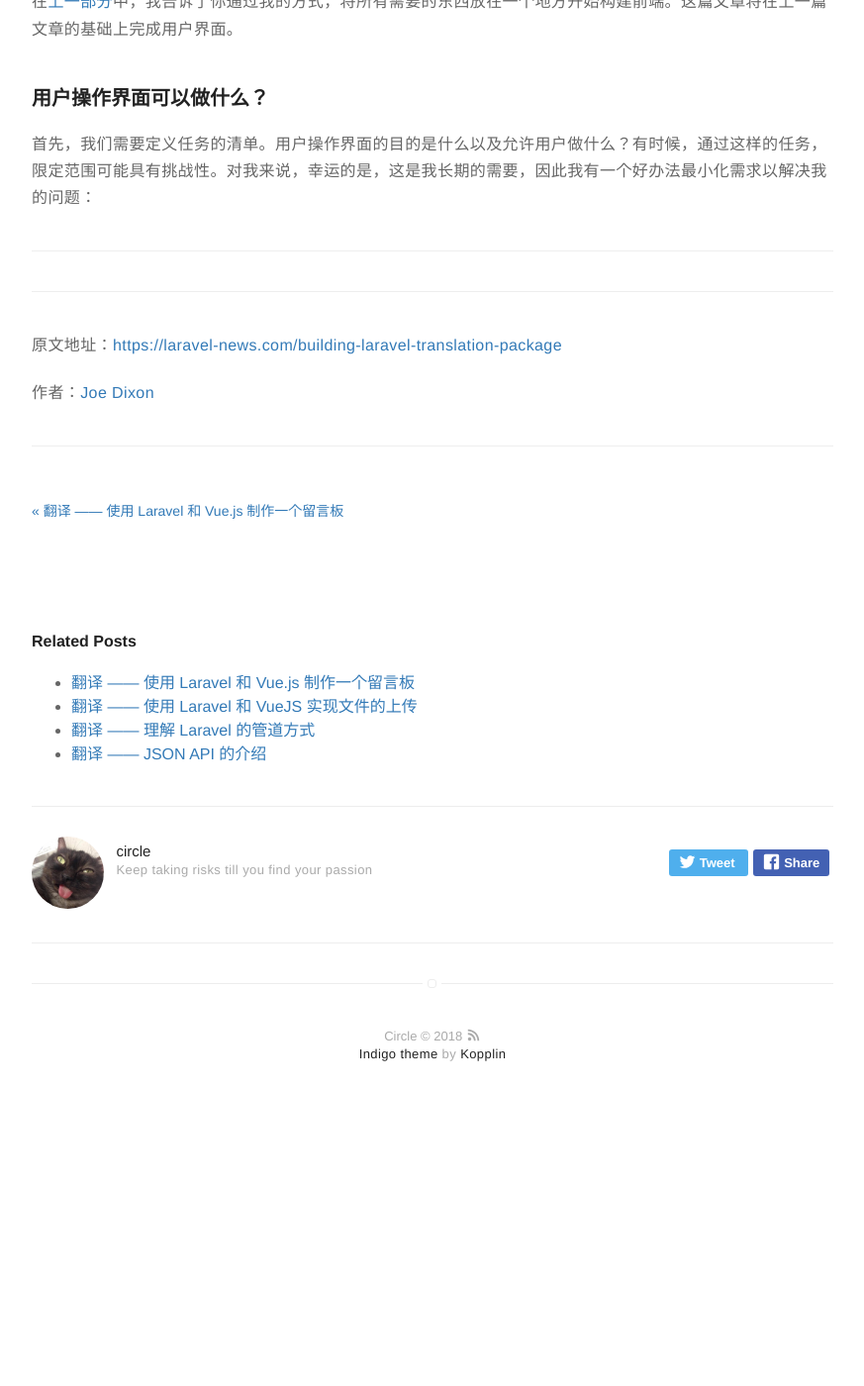
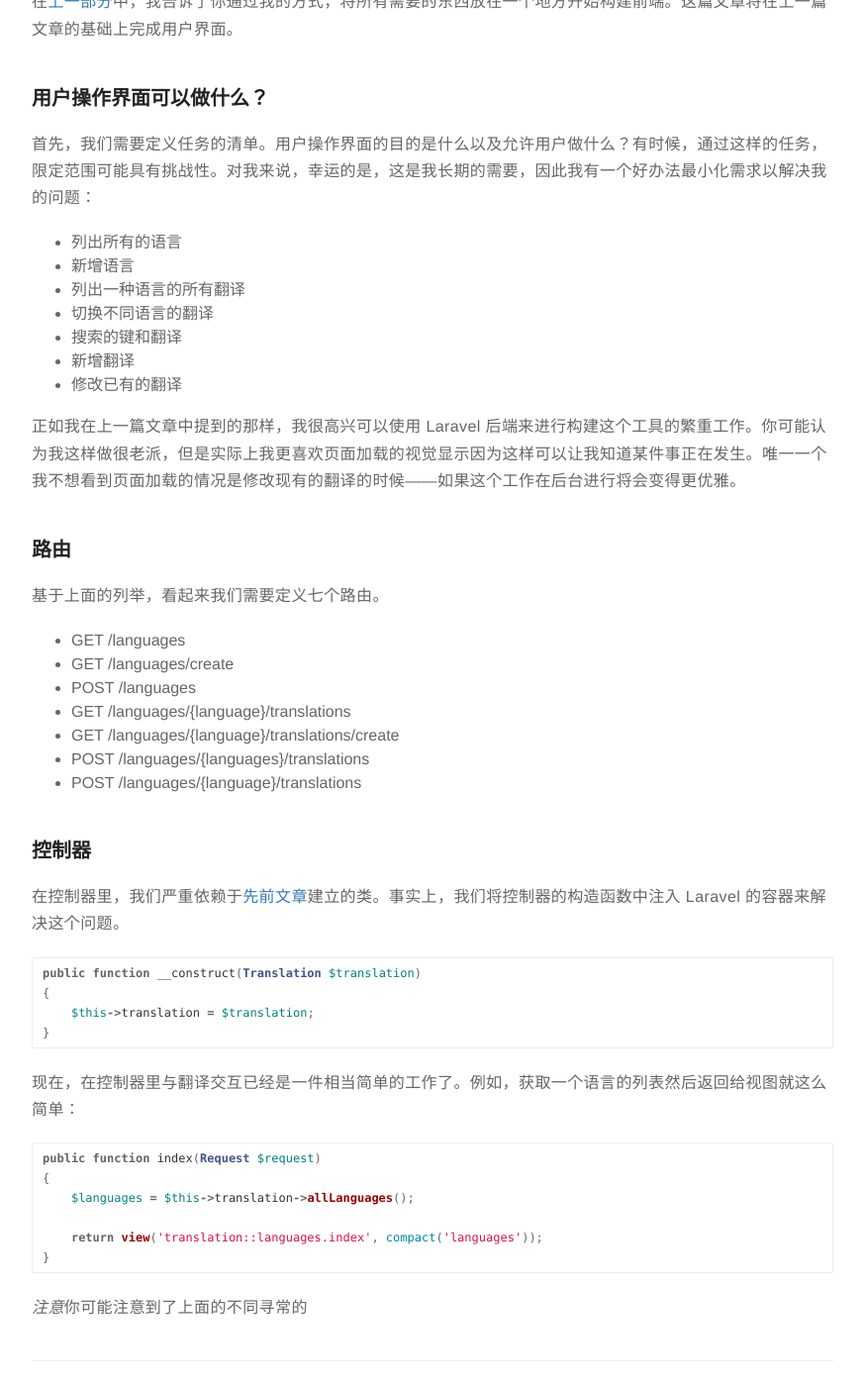
Before and after one commit to rust17/blog, a Jekyll site: the page built from _posts/2018-12-05-translation-building-a-laravel-translation-package.markdown, in a window 1280 px wide and 1400 px high, scrolled down 12250 px. Shown: the whole window at 99% size, without its empty margins (203-1076 px from the left). Built offline with Jekyll 4.4.1, drawn with Linux system fonts in a browser that asks for light colours; comment, search, counter and statistics services are not loaded; before the commit the page ends 13386 px from its top, so only the background shows below that.

Commit message:
update translation-building-a-laravel-translation-package

````diff
--- a/_posts/2018-12-05-translation-building-a-laravel-translation-package.markdown
+++ b/_posts/2018-12-05-translation-building-a-laravel-translation-package.markdown
@@ -486,6 +486,52 @@ $this->publishes([
 
 首先，我们需要定义任务的清单。用户操作界面的目的是什么以及允许用户做什么？有时候，通过这样的任务，限定范围可能具有挑战性。对我来说，幸运的是，这是我长期的需要，因此我有一个好办法最小化需求以解决我的问题：
 
+* 列出所有的语言
+* 新增语言
+* 列出一种语言的所有翻译
+* 切换不同语言的翻译
+* 搜索的键和翻译
+* 新增翻译
+* 修改已有的翻译
+
+正如我在上一篇文章中提到的那样，我很高兴可以使用 Laravel 后端来进行构建这个工具的繁重工作。你可能认为我这样做很老派，但是实际上我更喜欢页面加载的视觉显示因为这样可以让我知道某件事正在发生。唯一一个我不想看到页面加载的情况是修改现有的翻译的时候——如果这个工作在后台进行将会变得更优雅。
+
+### 路由
+
+基于上面的列举，看起来我们需要定义七个路由。
+
+* GET /languages
+* GET /languages/create
+* POST /languages
+* GET /languages/{language}/translations
+* GET /languages/{language}/translations/create
+* POST /languages/{languages}/translations
+* POST /languages/{language}/translations
+
+### 控制器
+
+在控制器里，我们严重依赖于[先前文章](https://laravel-news.com/wrangling-translations)建立的类。事实上，我们将控制器的构造函数中注入 Laravel 的容器来解决这个问题。
+
+```php
+public function __construct(Translation $translation)
+{
+    $this->translation = $translation;
+}
+```
+
+现在，在控制器里与翻译交互已经是一件相当简单的工作了。例如，获取一个语言的列表然后返回给视图就这么简单：
+
+```php
+public function index(Request $request)
+{
+    $languages = $this->translation->allLanguages();
+
+    return view('translation::languages.index', compact('languages'));
+}
+```
+
+*注意*你可能注意到了上面的不同寻常的
+
 ---
 ---
 原文地址：[https://laravel-news.com/building-laravel-translation-package](https://laravel-news.com/building-laravel-translation-package)
````
